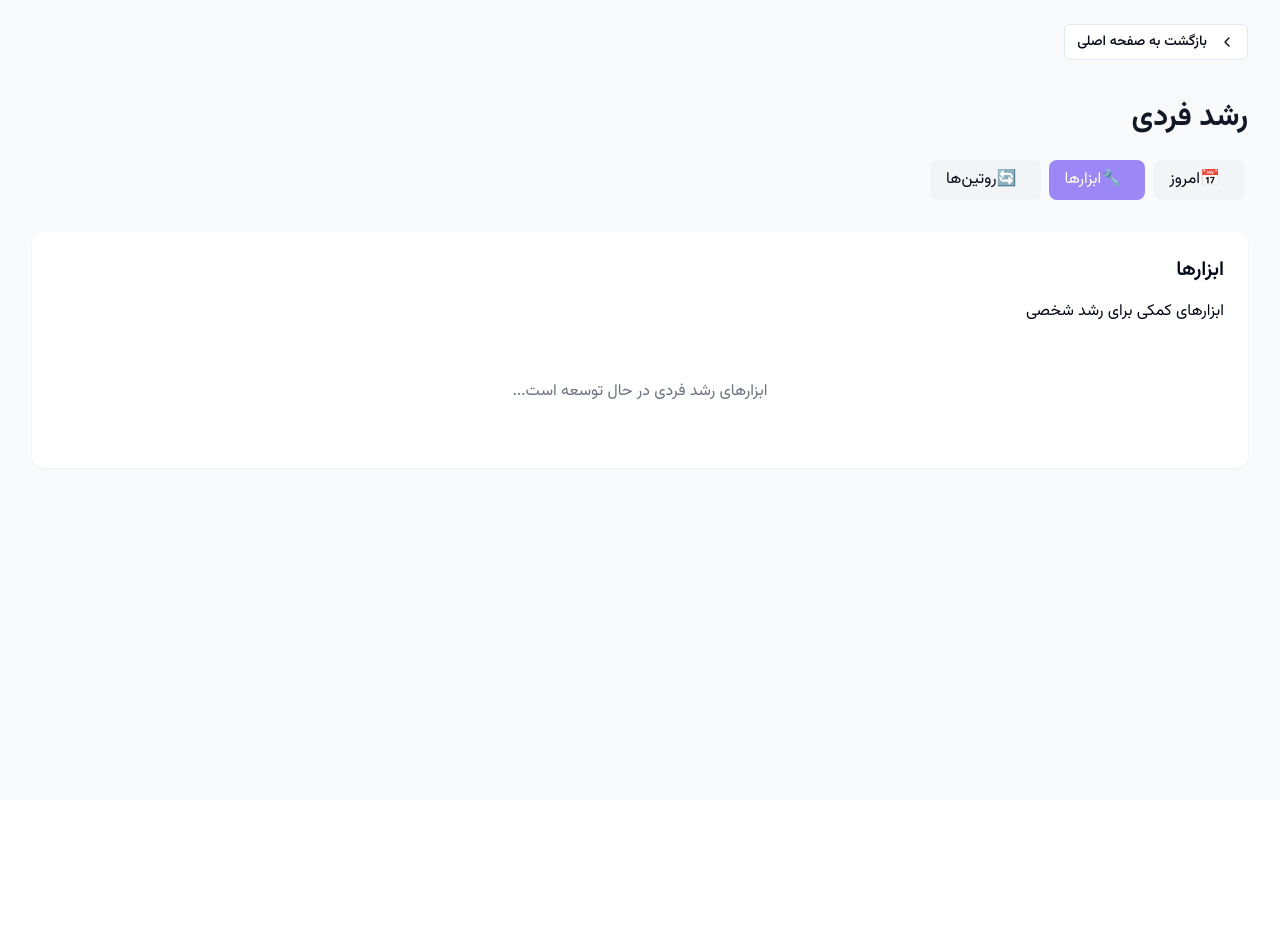
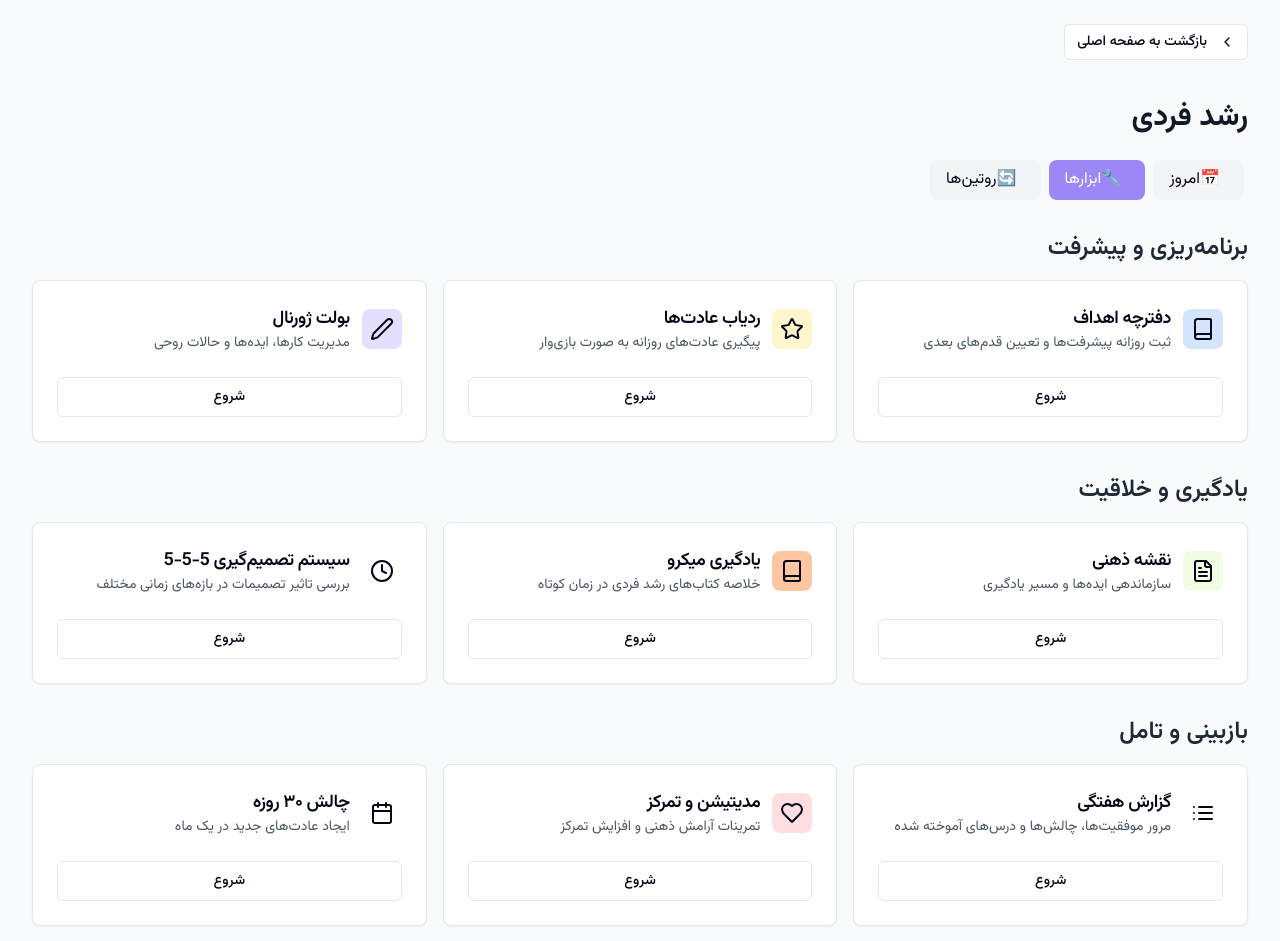
Before and after one commit to Cloner97/Life-Flow, a React (Vite) app: page /growth/tools in a window 1280 px wide. Shown: the top 941 px of the page. Before the commit the page ends 800 px from the top, so only its background shows below. Built offline with nearby package versions, Linux system fonts and the light colour scheme.

Commit message:
feat: Add tools to Growth section
Adds new tools to the Growth section, including goal journals, habit trackers, bullet journals, mind mapping tools, microlearning apps, 5-5-5 decision-making, weekly review reports, meditation apps, 30-day challenges, and a daily scoring system.

```diff
--- /dev/null
+++ b/src/components/growth/ToolPlaceholder.tsx
@@ -0,0 +1,38 @@
+
+import { BackButton } from '@/components/ui/BackButton';
+import { Card, CardContent } from "@/components/ui/card";
+import { SectionNavBar } from '@/components/layout/SectionNavBar';
+
+const growthNavItems = [
+  { name: "امروز", path: "today", emoji: "📅" },
+  { name: "ابزارها", path: "tools", emoji: "🔧" },
+  { name: "روتین‌ها", path: "routines", emoji: "🔄" },
+];
+
+interface ToolPlaceholderProps {
+  title: string;
+  description: string;
+}
+
+export function ToolPlaceholder({ title, description }: ToolPlaceholderProps) {
+  return (
+    <div className="space-y-6 animate-fade-in">
+      <BackButton />
+      <div className="flex justify-between items-center">
+        <h1 className="text-3xl font-bold text-gray-900">رشد فردی</h1>
+      </div>
+
+      <SectionNavBar items={growthNavItems} baseRoute="/growth" />
+
+      <Card>
+        <CardContent className="p-6">
+          <h2 className="text-2xl font-semibold mb-4">{title}</h2>
+          <p className="text-gray-600">{description}</p>
+          <div className="mt-8 p-6 bg-gray-50 rounded-lg text-center">
+            این ابزار در حال توسعه است...
+          </div>
+        </CardContent>
+      </Card>
+    </div>
+  );
+}
--- a/src/pages/growth/Tools.tsx
+++ b/src/pages/growth/Tools.tsx
@@ -1,11 +1,102 @@
 
 import { BackButton } from '@/components/ui/BackButton';
 import { SectionNavBar } from '@/components/layout/SectionNavBar';
+import { Card, CardHeader, CardTitle, CardDescription, CardContent } from "@/components/ui/card";
+import { Button } from "@/components/ui/button";
+import { Book, Calendar, Clock, Star, Edit, Heart, List, FileText, PenIcon } from "lucide-react";
 
 const growthNavItems = [
   { name: "امروز", path: "today", emoji: "📅" },
   { name: "ابزارها", path: "tools", emoji: "🔧" },
   { name: "روتین‌ها", path: "routines", emoji: "🔄" },
+];
+
+const tools = [
+  {
+    category: "برنامه‌ریزی و پیشرفت",
+    items: [
+      {
+        title: "دفترچه اهداف",
+        description: "ثبت روزانه پیشرفت‌ها و تعیین قدم‌های بعدی",
+        icon: <Book className="w-6 h-6" />,
+        color: "bg-lifeos-soft-blue",
+        href: "/growth/tools/goal-journal"
+      },
+      {
+        title: "ردیاب عادت‌ها",
+        description: "پیگیری عادت‌های روزانه به صورت بازی‌وار",
+        icon: <Star className="w-6 h-6" />,
+        color: "bg-lifeos-soft-yellow",
+        href: "/growth/tools/habit-tracker"
+      },
+      {
+        title: "بولت ژورنال",
+        description: "مدیریت کارها، ایده‌ها و حالات روحی",
+        icon: <PenIcon className="w-6 h-6" />,
+        color: "bg-lifeos-soft-purple",
+        href: "/growth/tools/bullet-journal"
+      }
+    ]
+  },
+  {
+    category: "یادگیری و خلاقیت",
+    items: [
+      {
+        title: "نقشه ذهنی",
+        description: "سازماندهی ایده‌ها و مسیر یادگیری",
+        icon: <FileText className="w-6 h-6" />,
+        color: "bg-lifeos-soft-green",
+        href: "/growth/tools/mind-mapping"
+      },
+      {
+        title: "یادگیری میکرو",
+        description: "خلاصه کتاب‌های رشد فردی در زمان کوتاه",
+        icon: <Book className="w-6 h-6" />,
+        color: "bg-lifeos-soft-orange",
+        href: "/growth/tools/microlearning"
+      },
+      {
+        title: "سیستم تصمیم‌گیری 5-5-5",
+        description: "بررسی تاثیر تصمیمات در بازه‌های زمانی مختلف",
+        icon: <Clock className="w-6 h-6" />,
+        color: "bg-lifeos-soft-red",
+        href: "/growth/tools/decision-making"
+      }
+    ]
+  },
+  {
+    category: "بازبینی و تامل",
+    items: [
+      {
+        title: "گزارش هفتگی",
+        description: "مرور موفقیت‌ها، چالش‌ها و درس‌های آموخته شده",
+        icon: <List className="w-6 h-6" />,
+        color: "bg-lifeos-soft-indigo",
+        href: "/growth/tools/weekly-review"
+      },
+      {
+        title: "مدیتیشن و تمرکز",
+        description: "تمرینات آرامش ذهنی و افزایش تمرکز",
+        icon: <Heart className="w-6 h-6" />,
+        color: "bg-lifeos-soft-pink",
+        href: "/growth/tools/meditation"
+      },
+      {
+        title: "چالش ۳۰ روزه",
+        description: "ایجاد عادت‌های جدید در یک ماه",
+        icon: <Calendar className="w-6 h-6" />,
+        color: "bg-lifeos-soft-teal",
+        href: "/growth/tools/thirty-day-challenge"
+      },
+      {
+        title: "امتیازدهی روزانه",
+        description: "ارزیابی و ثبت کیفیت هر روز",
+        icon: <Edit className="w-6 h-6" />,
+        color: "bg-lifeos-soft-purple",
+        href: "/growth/tools/daily-score"
+      }
+    ]
+  }
 ];
 
 export default function Tools() {
@@ -18,15 +109,39 @@ export default function Tools() {
 
       <SectionNavBar items={growthNavItems} baseRoute="/growth" />
 
-      <div className="grid gap-6">
-        <div className="bg-white p-6 rounded-xl shadow-sm">
-          <h2 className="text-xl font-semibold mb-4">ابزارها</h2>
-          <p>ابزارهای کمکی برای رشد شخصی</p>
-
-          <div className="mt-4 text-center py-10 text-gray-500">
-            ابزارهای رشد فردی در حال توسعه است...
+      <div className="space-y-8">
+        {tools.map((category, index) => (
+          <div key={index} className="space-y-4">
+            <h2 className="text-2xl font-semibold text-gray-800">{category.category}</h2>
+            <div className="grid grid-cols-1 md:grid-cols-2 lg:grid-cols-3 gap-4">
+              {category.items.map((tool, toolIndex) => (
+                <Card key={toolIndex} className="group hover:shadow-md transition-shadow">
+                  <CardHeader>
+                    <div className="flex items-center gap-3">
+                      <div className={`p-2 rounded-lg ${tool.color}`}>
+                        {tool.icon}
+                      </div>
+                      <div>
+                        <CardTitle className="text-lg">{tool.title}</CardTitle>
+                        <CardDescription className="text-sm text-gray-600">
+                          {tool.description}
+                        </CardDescription>
+                      </div>
+                    </div>
+                  </CardHeader>
+                  <CardContent>
+                    <Button
+                      variant="outline"
+                      className="w-full group-hover:bg-lifeos-primary group-hover:text-white transition-colors"
+                    >
+                      شروع
+                    </Button>
+                  </CardContent>
+                </Card>
+              ))}
+            </div>
           </div>
-        </div>
+        ))}
       </div>
     </div>
   );
--- /dev/null
+++ b/src/pages/growth/tools/index.tsx
@@ -0,0 +1,92 @@
+
+import { ToolPlaceholder } from '@/components/growth/ToolPlaceholder';
+
+export function GoalJournal() {
+  return (
+    <ToolPlaceholder
+      title="دفترچه اهداف"
+      description="ثبت روزانه پیشرفت‌ها و تعیین قدم‌های بعدی برای رسیدن به اهداف"
+    />
+  );
+}
+
+export function HabitTracker() {
+  return (
+    <ToolPlaceholder
+      title="ردیاب عادت‌ها"
+      description="پیگیری عادت‌های روزانه به صورت بازی‌وار و ساخت عادت‌های جدید"
+    />
+  );
+}
+
+export function BulletJournal() {
+  return (
+    <ToolPlaceholder
+      title="بولت ژورنال"
+      description="مدیریت کارها، ایده‌ها و حالات روحی در یک دفتر خلاقانه"
+    />
+  );
+}
+
+export function MindMapping() {
+  return (
+    <ToolPlaceholder
+      title="نقشه ذهنی"
+      description="سازماندهی ایده‌ها و مسیر یادگیری با نقشه‌های ذهنی"
+    />
+  );
+}
+
+export function Microlearning() {
+  return (
+    <ToolPlaceholder
+      title="یادگیری میکرو"
+      description="خلاصه کتاب‌های رشد فردی در زمان کوتاه"
+    />
+  );
+}
+
+export function DecisionMaking() {
+  return (
+    <ToolPlaceholder
+      title="سیستم تصمیم‌گیری 5-5-5"
+      description="بررسی تاثیر تصمیمات در بازه‌های زمانی ۵ دقیقه، ۵ ماه و ۵ سال"
+    />
+  );
+}
+
+export function WeeklyReview() {
+  return (
+    <ToolPlaceholder
+      title="گزارش هفتگی"
+      description="مرور موفقیت‌ها، چالش‌ها و درس‌های آموخته شده در هفته"
+    />
+  );
+}
+
+export function MeditationTool() {
+  return (
+    <ToolPlaceholder
+      title="مدیتیشن و تمرکز"
+      description="تمرینات آرامش ذهنی و افزایش تمرکز"
+    />
+  );
+}
+
+export function ThirtyDayChallenge() {
+  return (
+    <ToolPlaceholder
+      title="چالش ۳۰ روزه"
+      description="ایجاد عادت‌های جدید در یک ماه با چالش‌های روزانه"
+    />
+  );
+}
+
+export function DailyScore() {
+  return (
+    <ToolPlaceholder
+      title="امتیازدهی روزانه"
+      description="ارزیابی و ثبت کیفیت هر روز با نمره‌دهی از ۰ تا ۱۰"
+    />
+  );
+}
```
Also changed, not shown: src/App.tsx (+22 -1 lines).
